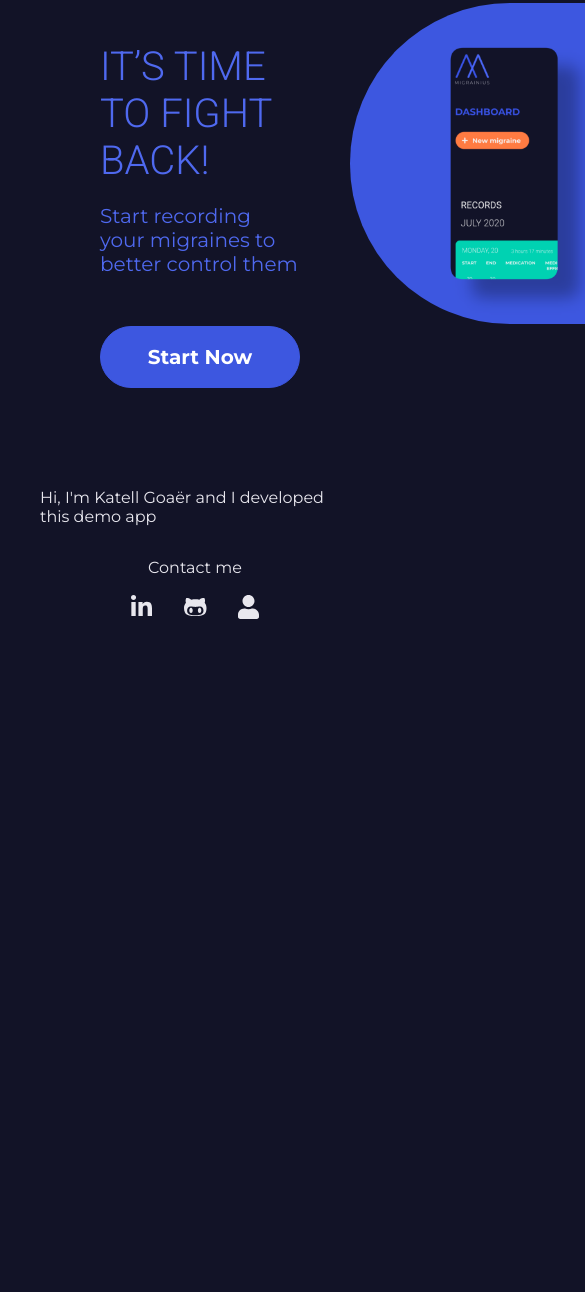
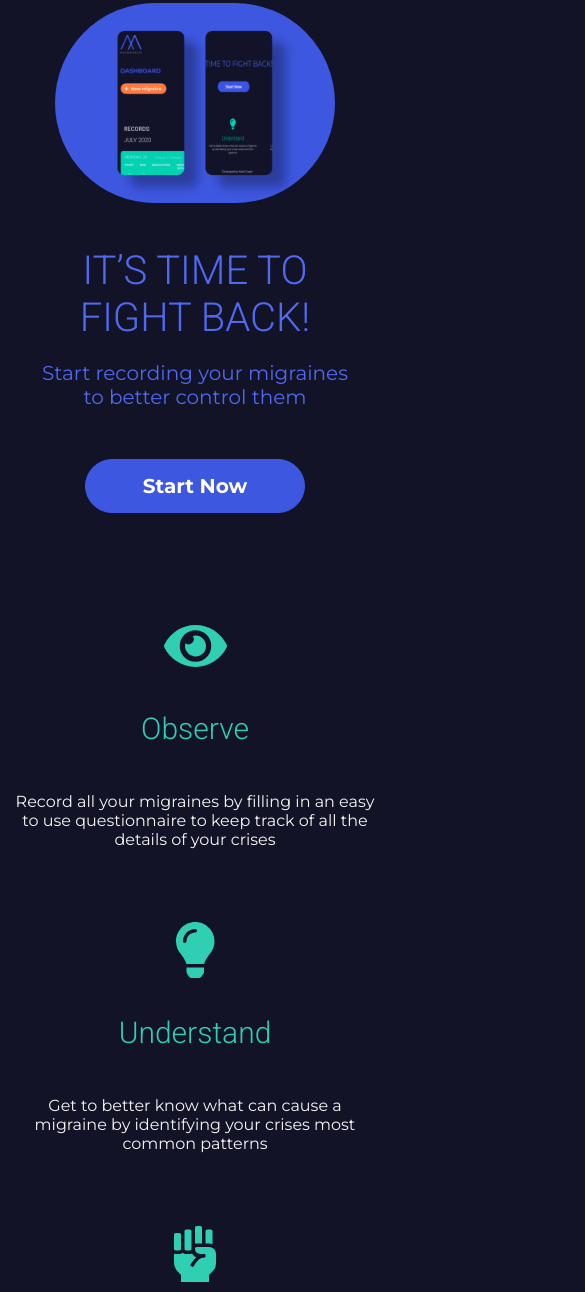
Before and after one commit to Alt-katell/migrainius, a Gatsby site: page / in a window 390 px wide. Shown: the part 202-1494 px from the top of the page, 585 px wide, since content can reach past the window. Before the commit the page ends 844 px from the top, so only its background shows below. Built offline with nearby package versions, Linux system fonts and the light colour scheme; Gatsby itself is replaced by a stand-in of ours.

Commit message:
finished home page and made it responsive

```diff
--- a/src/components/Footer.js
+++ b/src/components/Footer.js
@@ -1,19 +1,24 @@
 import React from 'react'
 import styled from 'styled-components'
-import { FontAwesomeIcon } from "@fortawesome/react-fontawesome"
-import { faLinkedinIn } from "@fortawesome/free-brands-svg-icons"
-import { faGithubAlt } from "@fortawesome/free-brands-svg-icons"
-import { faUser } from "@fortawesome/free-solid-svg-icons"
+import { FontAwesomeIcon } from '@fortawesome/react-fontawesome'
+import { faLinkedinIn } from '@fortawesome/free-brands-svg-icons'
+import { faGithubAlt } from '@fortawesome/free-brands-svg-icons'
+import { faUser } from '@fortawesome/free-solid-svg-icons'
 
 const StyledFooter = styled.footer`
   display: flex;
   flex-direction: column;
   align-items: center;
   color: ${props => props.theme.colors.darkGrey};
-  margin-top: 100px;
+  margin-top: 200px;
+
+  @media (max-width: 1024px) {
+    margin-top: 100px;
+  }
 
   & p {
     margin: 0;
+    text-align: center;
   }
 
   & p:first-child {
--- a/src/layouts/Layout.js
+++ b/src/layouts/Layout.js
@@ -8,6 +8,10 @@ import Navbar from '../components/Navbar'
 import Footer from '../components/Footer'
 
 const GlobalStyle = createGlobalStyle`
+  html {
+    margin: 0;
+  }
+
   body {
     background: #121327;
     margin: 0;
@@ -17,6 +21,11 @@ const GlobalStyle = createGlobalStyle`
 
 const Container = styled.div`
   margin: 0 40px;
+
+  @media (max-width: 1024px) {
+    margin: 0 12px;
+  }
+
 `
 
 export default function Layout({children}) {
--- a/src/pages/index.js
+++ b/src/pages/index.js
@@ -1,13 +1,24 @@
 import React from 'react'
 import { Link } from 'gatsby'
 import styled from 'styled-components'
+
+import { FontAwesomeIcon } from '@fortawesome/react-fontawesome'
+import { faEye } from '@fortawesome/free-solid-svg-icons'
+import { faLightbulb } from '@fortawesome/free-solid-svg-icons'
+import { faFistRaised } from '@fortawesome/free-solid-svg-icons'
 
 import Layout from '../layouts/Layout'
 
 const StyledBanner = styled.div`
   display: flex;
   justify-content: space-between;
-  margin: 0 60px;
+  margin: 0 60px 200px 60px;
+
+  @media (max-width: 1024px) {
+    flex-direction: column-reverse;
+    margin: 0 30px 100px 30px;
+    align-items: center;
+  }
 `
 
 const StyledTextPart = styled.div`
@@ -18,24 +29,36 @@ const StyledTextPart = styled.div`
   margin-right: 50px;
   color: ${props => props.theme.colors.mediumBlue};
 
+  @media (max-width: 1024px) {
+    margin-right: 0;
+  }
+
   & p:first-child {
     font-size: 40px;
     font-family: ${props => props.theme.fonts.roboto};
     font-weight: 300;
     margin-bottom: 10px;
+
+    @media (max-width: 1024px) {
+      text-align: center;
+    }
   }
 
   & p:last-child {
     font-size: 20px;
     max-width: 450px;
+
+    @media (max-width: 1024px) {
+      text-align: center;
+    }
   }
 `
 
 const StyledHomeButton = styled.button`
   background: ${props => props.theme.colors.darkBlue};
   border: 1px solid ${props => props.theme.colors.darkBlue};
-  width: 200px;
-  padding: 18px 14px;
+  width: 220px;
+  padding: 14px 14px;
   border-radius: 32px;
   margin-top: 30px;
   align-self: center;
@@ -52,14 +75,54 @@ const StyledHomeButton = styled.button`
     font-family: ${props => props.theme.fonts.montserrat};
     font-weight: bold;
   }
-
-
 `
 
 const StyledAppImg = styled.img`
   width: 450px;
   height: auto;
   border-radius: 160px;
+
+  @media (max-width: 1024px) {
+    width: 280px;
+  }
+`
+
+const StyledBenefitList = styled.div`
+  display: flex;
+  justify-content: space-between;
+  align-items: center;
+
+  @media (max-width: 1024px) {
+    flex-direction: column;
+  }
+`
+
+const StyledBenefit = styled.div`
+  display: flex;
+  flex-direction: column;
+  align-items: center;
+  max-width: 380px;
+
+  @media (max-width: 1024px) {
+    margin-bottom: 52px;
+  }
+`
+
+const StyledBenefitIcon = styled.div`
+  color: ${props => props.theme.colors.green};
+  font-size: 56px;
+`
+
+const StyledBenefitTitle = styled.p`
+  color: ${props => props.theme.colors.green};
+  font-family: ${props => props.theme.fonts.roboto};
+  font-weight: 300;
+  font-size: 30px;
+`
+
+const StyledBenefitContent = styled.p`
+  color: ${props => props.theme.colors.lightGrey};
+  text-align: center;
 `
 
 export default function Home() {
@@ -78,6 +141,27 @@ export default function Home() {
           <StyledAppImg src="/migrainius_app.jpeg" alt="Migrainius App" />
         </div>
       </StyledBanner>
+
+
+      <StyledBenefitList>
+        <StyledBenefit>
+          <StyledBenefitIcon><FontAwesomeIcon icon={faEye} /></StyledBenefitIcon>
+          <StyledBenefitTitle>Observe</StyledBenefitTitle>
+          <StyledBenefitContent>Record all your migraines by filling in an easy to use questionnaire to keep track of all the details of your crises</StyledBenefitContent>
+        </StyledBenefit>
+
+        <StyledBenefit>
+          <StyledBenefitIcon><FontAwesomeIcon icon={faLightbulb} /></StyledBenefitIcon>
+          <StyledBenefitTitle>Understand</StyledBenefitTitle>
+          <StyledBenefitContent>Get to better know what can cause a migraine by identifying your crises most common patterns</StyledBenefitContent>
+        </StyledBenefit>
+
+        <StyledBenefit>
+          <StyledBenefitIcon><FontAwesomeIcon icon={faFistRaised} /></StyledBenefitIcon>
+          <StyledBenefitTitle>Act</StyledBenefitTitle>
+          <StyledBenefitContent>Limit your exposition to your personal triggers to reduce the number of crises and predict the moment when they happen</StyledBenefitContent>
+        </StyledBenefit>
+      </StyledBenefitList>
     </Layout>
   )
 }
```
